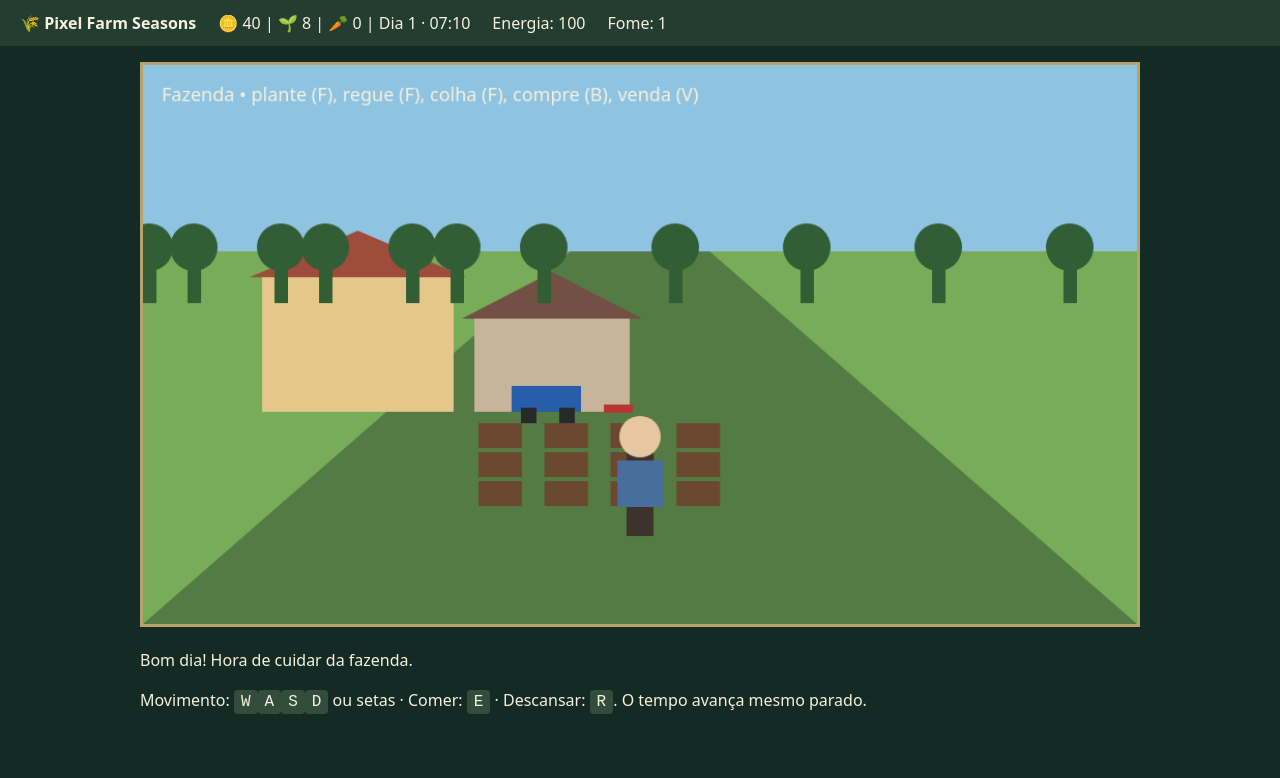
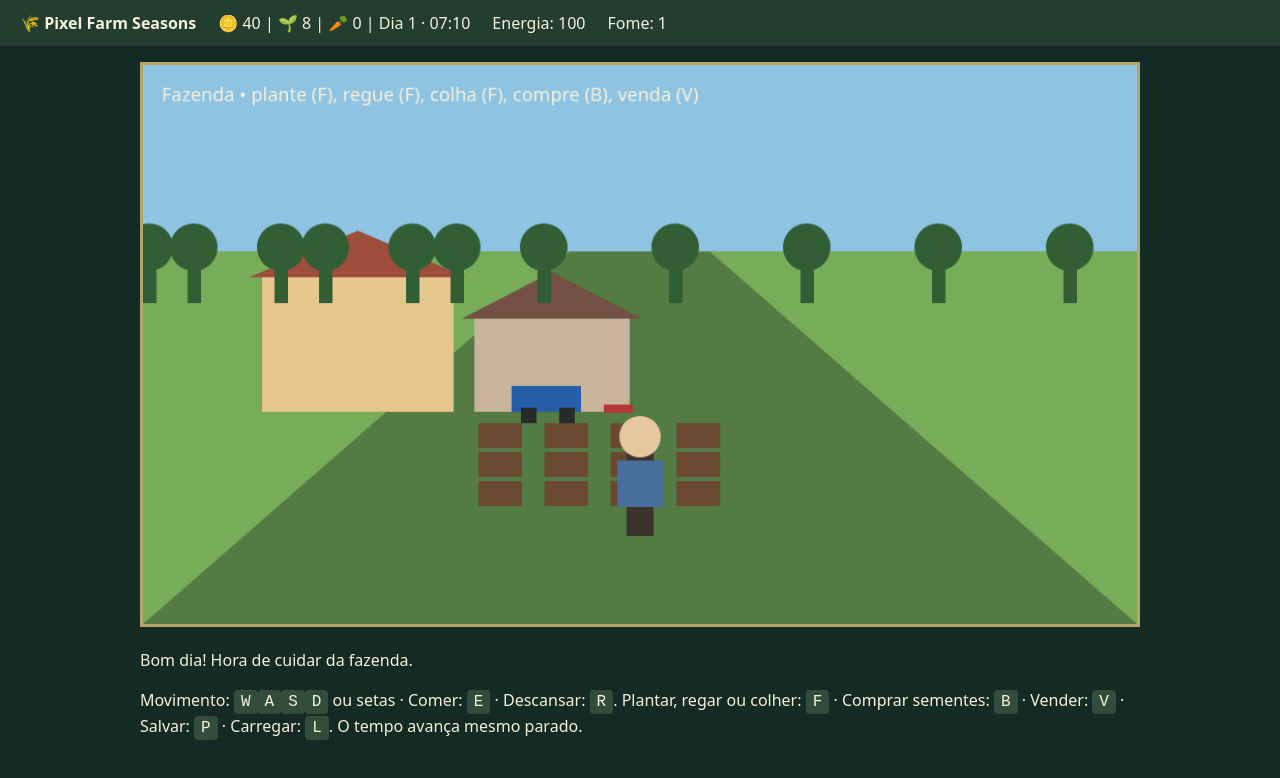
Before and after one commit to juniordev830/pixel-farm-seasons, a plain HTML site: page index.html in a window 1280 px wide. Drawn offline with Linux system fonts and the light colour scheme.

Commit message:
docs(ui): show farming trading and save controls

```diff
--- a/index.html
+++ b/index.html
@@ -2,5 +2,5 @@
 <html lang="pt-BR"><head><meta charset="utf-8"><meta name="viewport" content="width=device-width,initial-scale=1"><title>Pixel Farm Seasons — Protótipo</title><style>
 body{margin:0;background:#142a24;color:#f6f1db;font:16px system-ui}header{padding:12px 20px;display:flex;gap:22px;flex-wrap:wrap;background:#233d31}main{max-width:1000px;margin:16px auto;padding:0 12px}canvas{width:100%;background:#87b96a;border:3px solid #b5a36a;box-sizing:border-box}p{line-height:1.5}kbd{background:#334d3d;padding:3px 7px;border-radius:4px}</style></head><body>
 <header><strong>🌾 Pixel Farm Seasons</strong><span id="clock">07:00</span><span id="energy">Energia: 100</span><span id="hunger">Fome: 0</span></header>
-<main><canvas id="game" width="960" height="540" aria-label="Protótipo de fazenda visto por trás do personagem"></canvas><p id="message" aria-live="polite">Bom dia! Hora de cuidar da fazenda.</p><p>Movimento: <kbd>W</kbd><kbd>A</kbd><kbd>S</kbd><kbd>D</kbd> ou setas · Comer: <kbd>E</kbd> · Descansar: <kbd>R</kbd>. O tempo avança mesmo parado.</p></main>
+<main><canvas id="game" width="960" height="540" aria-label="Protótipo de fazenda visto por trás do personagem"></canvas><p id="message" aria-live="polite">Bom dia! Hora de cuidar da fazenda.</p><p>Movimento: <kbd>W</kbd><kbd>A</kbd><kbd>S</kbd><kbd>D</kbd> ou setas · Comer: <kbd>E</kbd> · Descansar: <kbd>R</kbd>. Plantar, regar ou colher: <kbd>F</kbd> · Comprar sementes: <kbd>B</kbd> · Vender: <kbd>V</kbd> · Salvar: <kbd>P</kbd> · Carregar: <kbd>L</kbd>. O tempo avança mesmo parado.</p></main>
 <script src="./game.js"></script></body></html>
```
